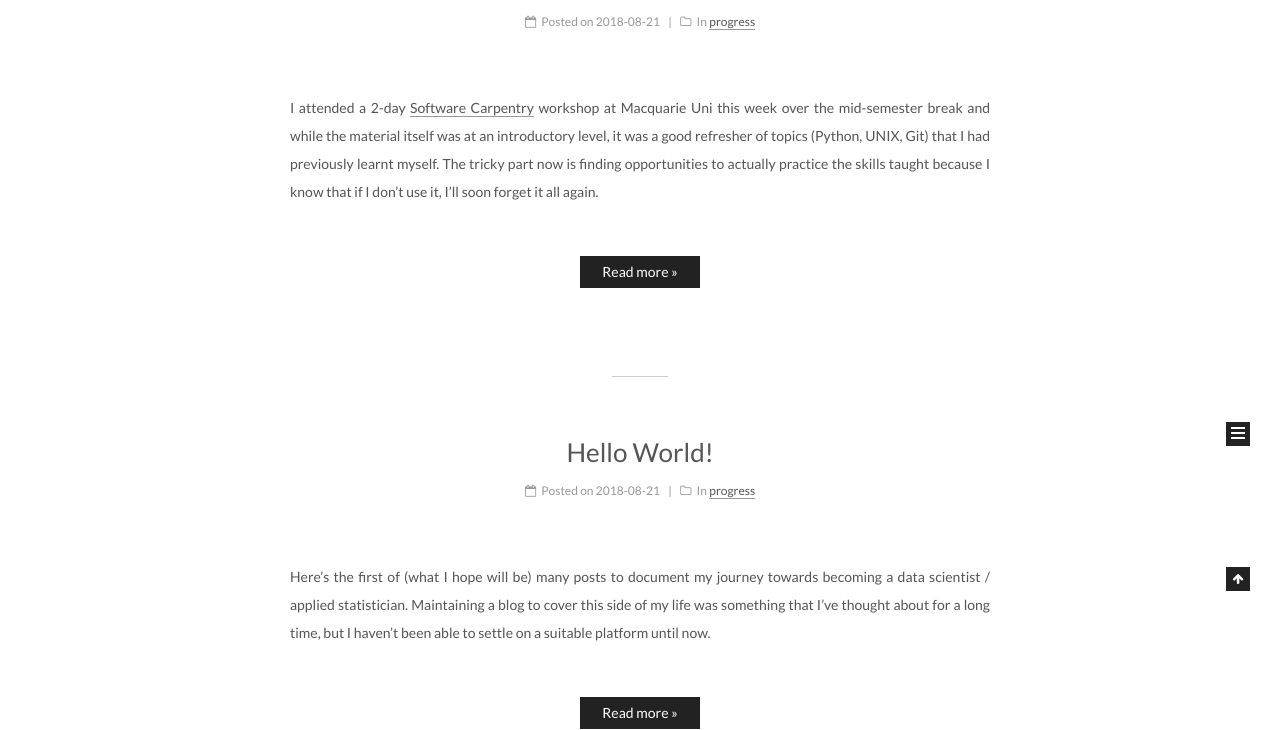
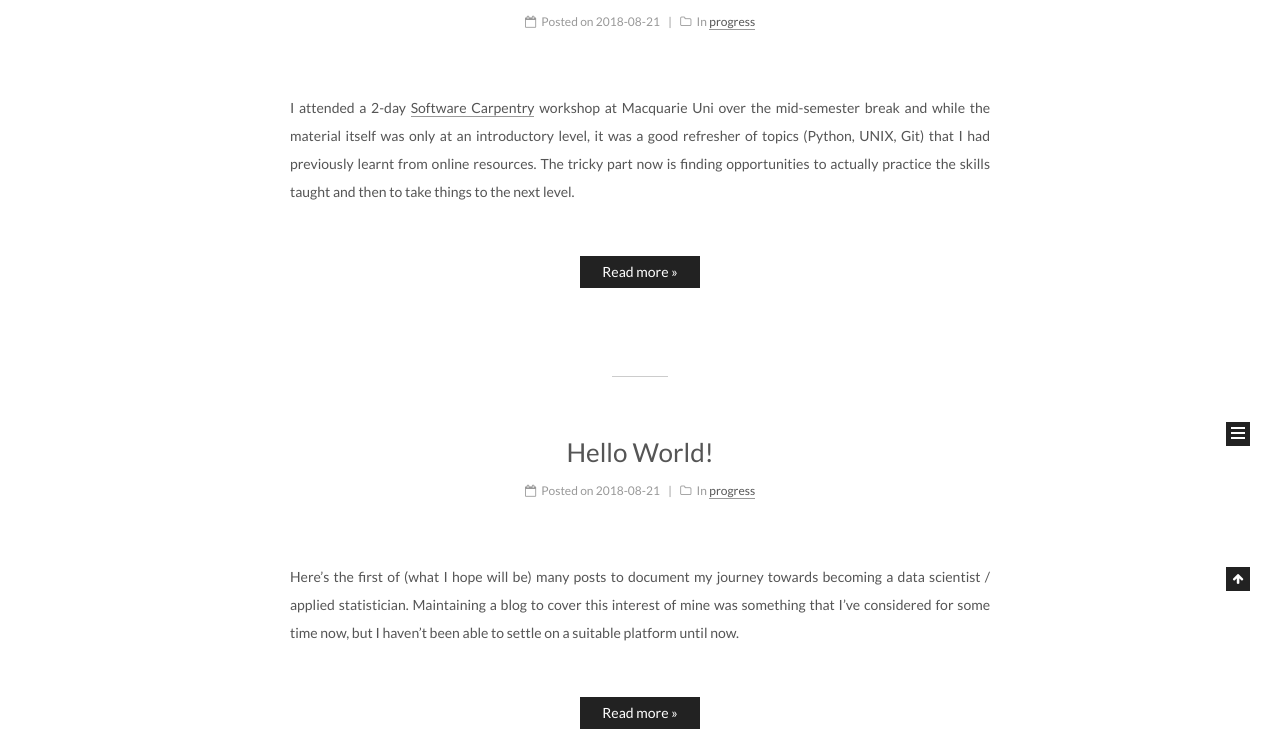
Before and after one commit to jonthelaion/jonthelaion.github.io, a Jekyll site: the page built from index.html, in a window 1280 px wide. Shown: the part 409-1139 px from the top of the page. Built offline with Jekyll 4.4.1, drawn with Linux system fonts in a browser that asks for light colours; the list of posts is cut into pages by our own code.

Commit message:
Minor updates to initial posts

```diff
--- a/_posts/2018-08-21-hello-world.md
+++ b/_posts/2018-08-21-hello-world.md
@@ -5,4 +5,4 @@ categories:
  - progress
 tags:
 ---
-Here's the first of (what I hope will be) many posts to document my journey towards becoming a data scientist / applied statistician. Maintaining a blog to cover this side of my life was something that I've thought about for a long time, but I haven't been able to settle on a suitable platform until now.
+Here's the first of (what I hope will be) many posts to document my journey towards becoming a data scientist / applied statistician. Maintaining a blog to cover this interest of mine was something that I've considered for some time now, but I haven't been able to settle on a suitable platform until now.
--- a/_posts/2018-08-21-software-carpentry.md
+++ b/_posts/2018-08-21-software-carpentry.md
@@ -7,8 +7,12 @@ tags:
   - software carpentry
   - macquarie university
 ---
-I attended a 2-day [Software Carpentry](https://software-carpentry.org/) workshop at Macquarie Uni this week over the mid-semester break and while the material itself was at an introductory level, it was a good refresher of topics (Python, UNIX, Git) that I had previously learnt myself. The tricky part now is finding opportunities to actually practice the skills taught because I know that if I don't use it, I'll soon forget it all again.
+I attended a 2-day [Software Carpentry](https://software-carpentry.org/) workshop at Macquarie Uni over the mid-semester break and while the material itself was only at an introductory level, it was a good refresher of topics (Python, UNIX, Git) that I had previously learnt from online resources. The tricky part now is finding opportunities to actually practice the skills taught and then to take things to the next level.
 
-I also got the sense that MQ's [Data Science and e-Research](https://staff.mq.edu.au/research/strategy-priorities-and-initiatives/data-science-and-eresearch) department is really looking to lift data capability within the university and to create a community of researchers who can develop and share best practices.
+I also got the sense that MQ's [Data Science and e-Research](https://staff.mq.edu.au/research/strategy-priorities-and-initiatives/data-science-and-eresearch) department is really looking to lift data capability within the university and to create a community of researchers who can develop and share best practices. Other than the SWC topic material itself, the instructors gave us a rundown of some of the resources that are available to Macquarie staff/researchers/students (CloudStor, NCI, AWS Pilot, Overleaf, GitHub) and other similar events/workshops that they plan on running in the future.
 
-Other than the SWC topic material itself, it was also good to get an understanding of the resources that are available to Macquarie staff/researchers/students and other similar events/workshops that they plan on running in the future.
+**Next steps:**
+
+* Attend workshops being run next week Tue/Thu at MQ
+* Clean up and upload notes taken during SWC session
+* Find a project to work on to practice skills
```
